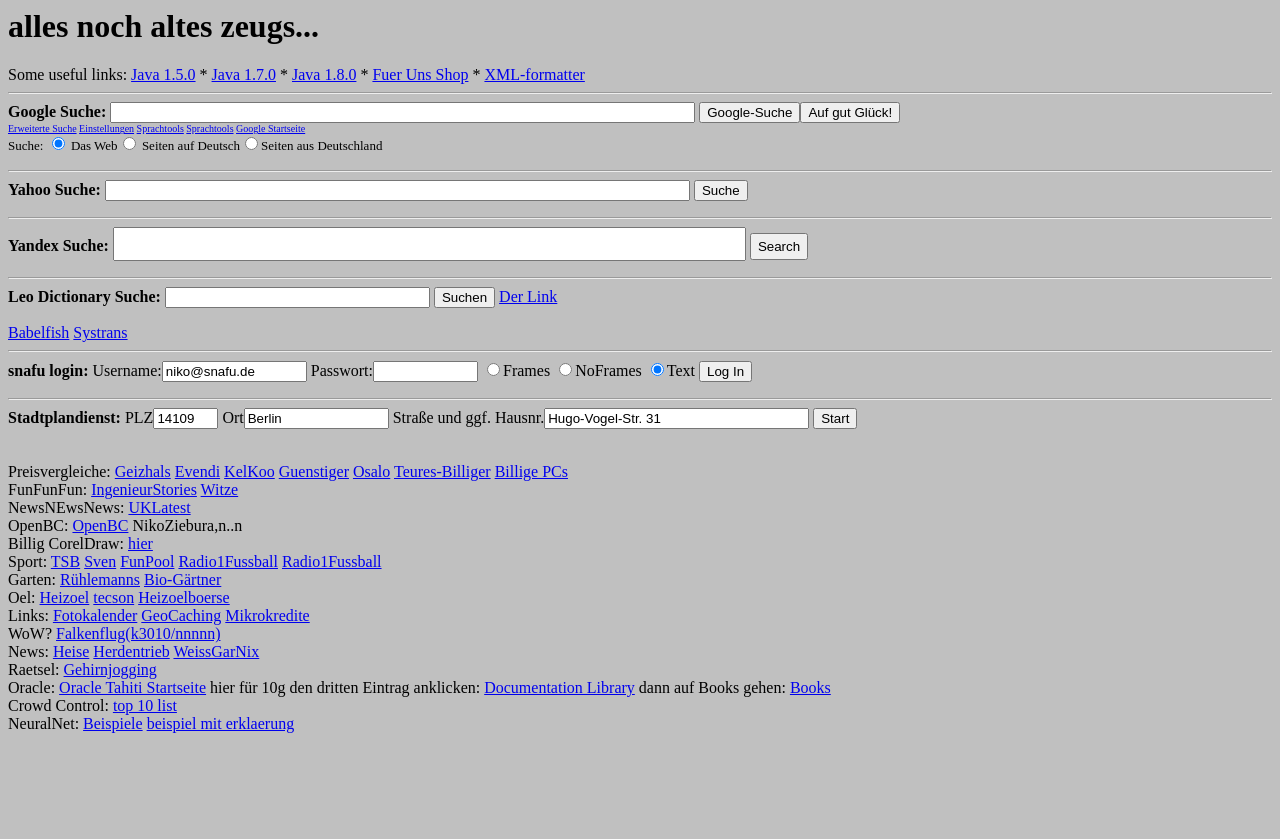
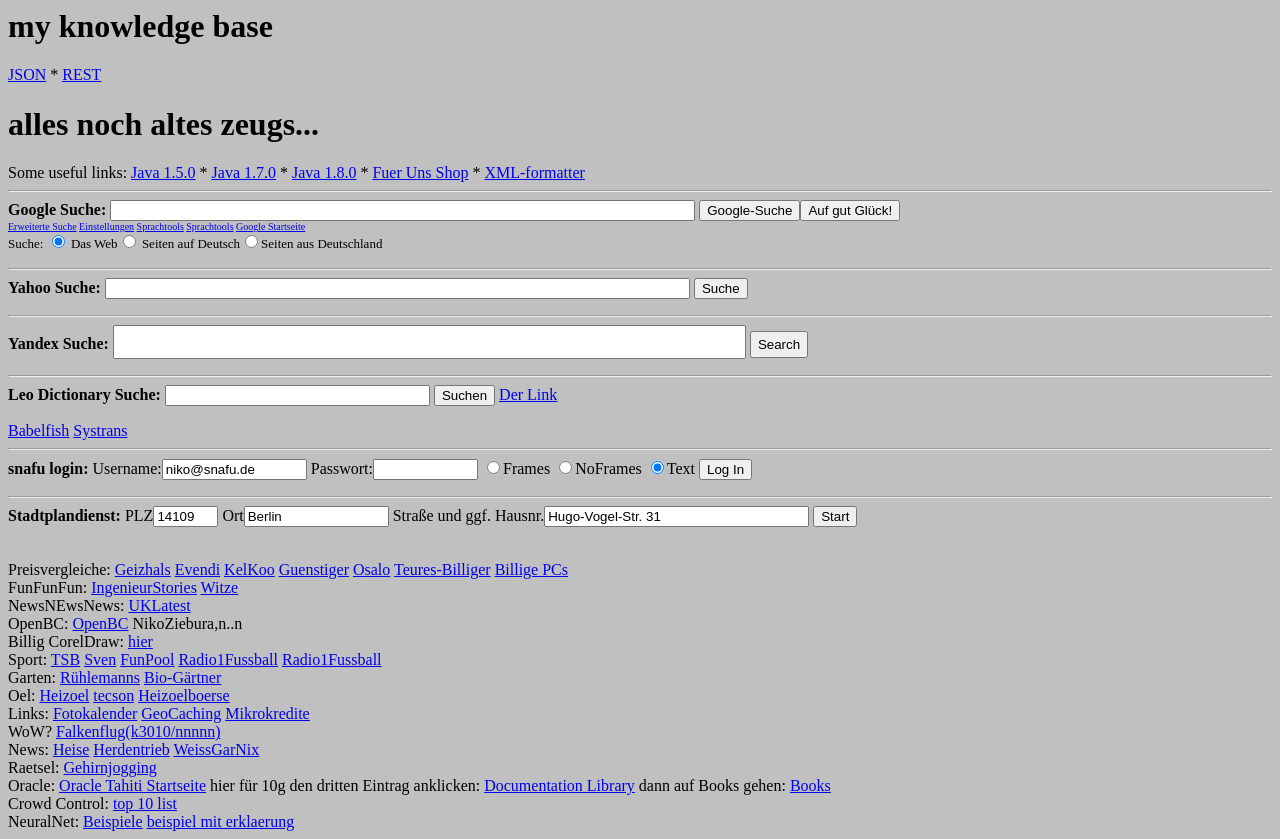
Before and after one commit to NikoZiebura/nikoziebura.github.io, a plain HTML site: page index.html in a window 1280 px wide. Before the commit the page ends 800 px from the top, so only its background shows below. Drawn offline with Linux system fonts and the light colour scheme.

Commit message:
Update index.html

```diff
--- a/index.html
+++ b/index.html
@@ -6,6 +6,10 @@
 </HEAD>
 
 <BODY BGCOLOR="#C0C0C0">
+
+<h1>my knowledge base</h1>
+  <a href="nz_json.html">JSON</a>
+  * <a href="nz_rest.html">REST</a>
 
 <h1>alles noch altes zeugs...</h1>
 
```
